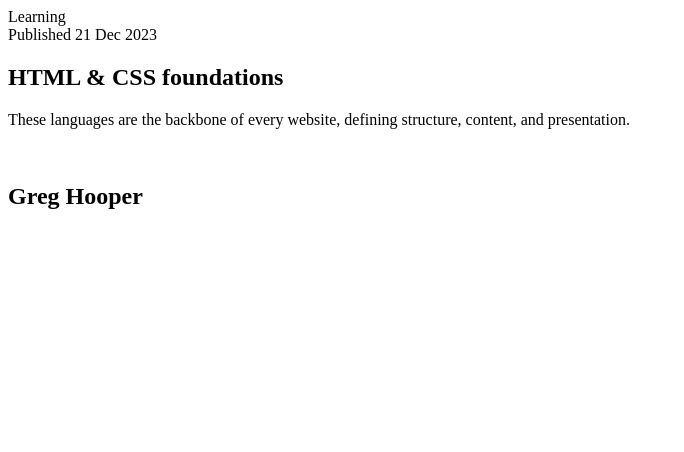
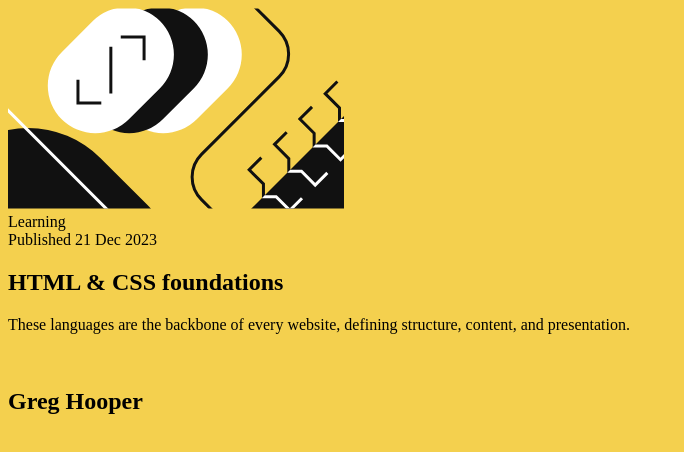
Before and after one commit to ktqlee/frontendmentor_blog_card, a plain HTML site: page index.html in a window 1280 px wide. Shown: the whole page, without its empty margins (0-684 px from the left). Drawn offline with Linux system fonts and the light colour scheme.

Commit message:
create css file

```diff
--- a/index.html
+++ b/index.html
@@ -5,17 +5,15 @@
   <meta name="viewport" content="width=device-width, initial-scale=1.0"> <!-- displays site properly based on user's device -->
 
   <link rel="icon" type="image/png" sizes="32x32" href="./assets/images/favicon-32x32.png">
+  <link rel="stylesheet" href="styles.css">
 
   <title>Frontend Mentor | Blog preview card</title>
 
-  <!-- Feel free to remove these styles or customise in your own stylesheet 👍 -->
-  <style>
-    .attribution { font-size: 11px; text-align: center; }
-    .attribution a { color: hsl(228, 45%, 44%); }
-  </style>
 </head>
 <body>
   <article class="blog_card">
+
+    <img class="thumbnail" src="/assets/images/illustration-article.svg" alt="Article Illustration">
 
     <div class="tag">Learning</div>
 
--- /dev/null
+++ b/styles.css
@@ -0,0 +1,6 @@
+body{
+    height: 100vh;
+    box-sizing: border-box;
+
+    background-color: hsl(47, 88%, 63%);
+}
```
